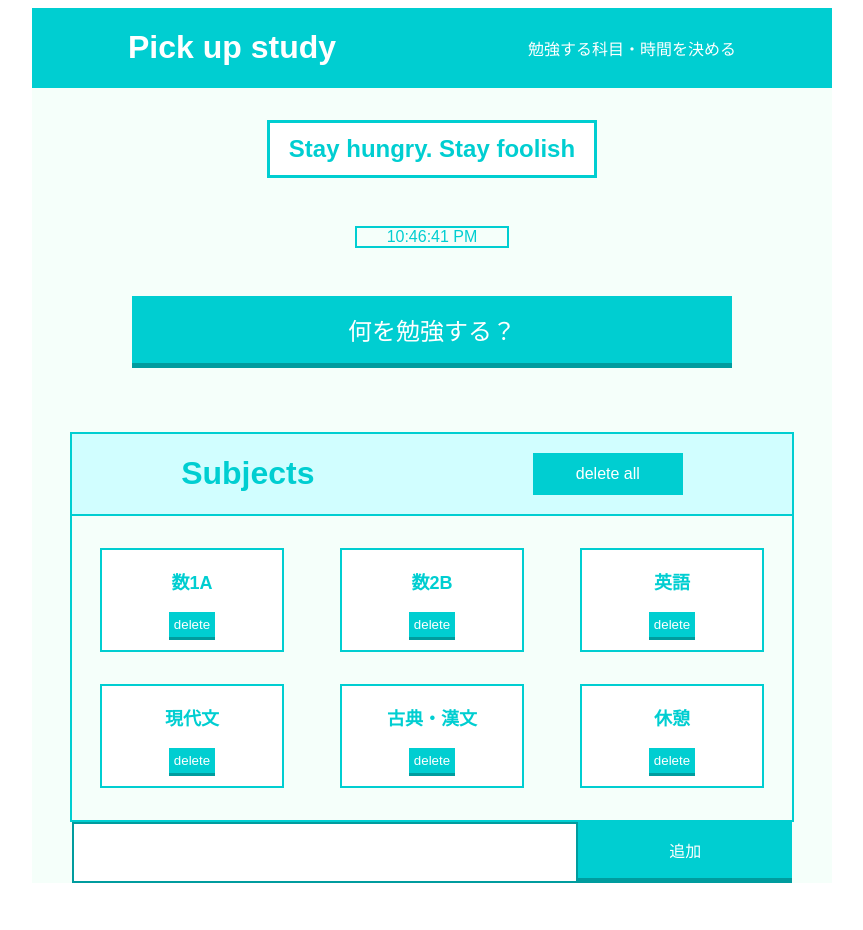
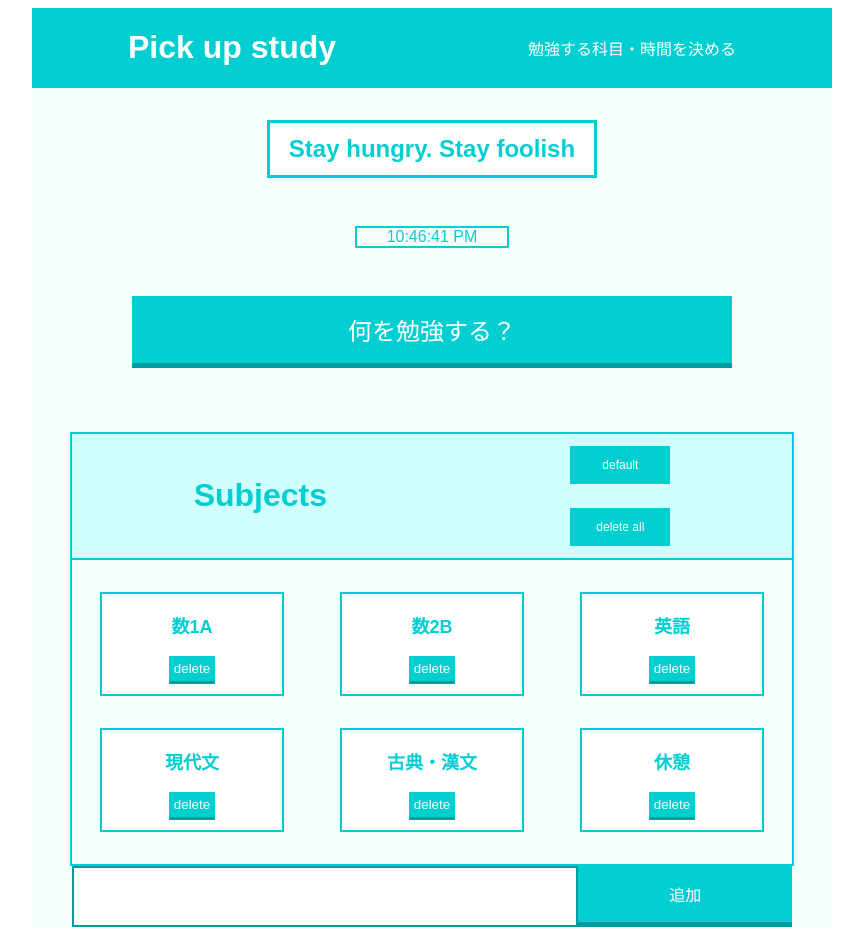
Before and after one commit to Kotaro456/react-Pickup-study, a React app: page / in a window 1280 px wide. Shown: the whole page, without its empty margins (208-1071 px from the left). Built offline with nearby package versions, Linux system fonts and the light colour scheme.

Commit message:
add a default button

```diff
--- a/src/components/Options.js
+++ b/src/components/Options.js
@@ -11,12 +11,20 @@ class Options extends React.Component {
       <div className="options">
         <div className="options__header">
           <h1 className="options__header-title">Subjects</h1>
+          <div>
+          <button
+           onClick={this.props.defaultBack}
+           className="options__header-button"
+          >
+            default
+          </button><br></br>
           <button
            onClick={this.props.deleteAll}
            className="options__header-button"
           >
             delete all
           </button>
+          </div>
         </div>
         <div className="options__contents">
         {/**subjects配列を1つずつpropsとして入れている */}
--- a/src/components/PickUpStudy.js
+++ b/src/components/PickUpStudy.js
@@ -21,6 +21,7 @@ class PickUpStudy extends React.Component {
     // ほかのコンポーネントに渡すときにbindする必要あり、Yehuda Katzの記事
     this.addOption = this.addOption.bind(this);
     this.deleteAll = this.deleteAll.bind(this);
+    this.defaultBack = this.defaultBack.bind(this);
     this.deleteOne = this.deleteOne.bind(this);
     this.handleOpenModal = this.handleOpenModal.bind(this);
     this.handleCloseModal = this.handleCloseModal.bind(this);
@@ -30,6 +31,10 @@ class PickUpStudy extends React.Component {
 
   deleteAll() {
     this.setState({ subjects: [] });
+  }
+
+  defaultBack() {
+    this.setState({ subjects: ["数1A", "数2B", "英語", "現代文", "古典・漢文", "休憩"] });
   }
 
   deleteOne(removeSubject) {
@@ -142,6 +147,7 @@ class PickUpStudy extends React.Component {
           subjects={this.state.subjects}
           deleteAll={this.deleteAll}
           deleteOne={this.deleteOne}
+          defaultBack={this.defaultBack}
           subjects={this.state.subjects}
           studyTime={this.state.studyTime}
         />
--- a/src/styles/base/components/_options.scss
+++ b/src/styles/base/components/_options.scss
@@ -14,9 +14,10 @@
             border: none;
             background: $darkturquoise;
             color: white;
-            width: 150px;
+            width: 100px;
             padding: $s-size 0;
-            font-size: $m-size;
+            margin: $s-size 0;
+            font-size: $s-size;
         }
     }
 
```
